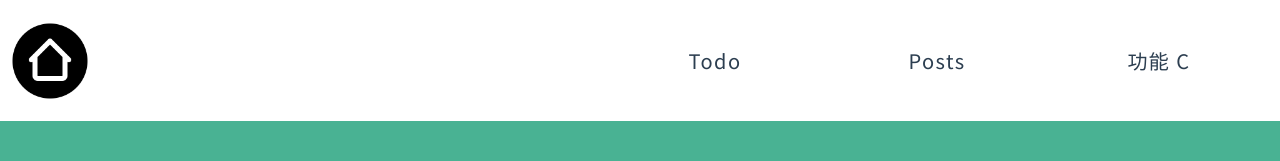
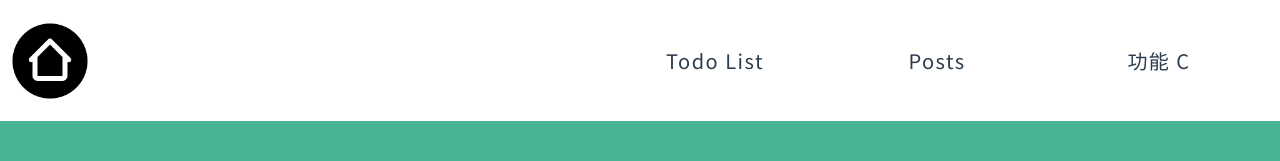
Before and after one commit to derekjan1240/vue-hello-world, a Vue app: page / in a window 1280 px wide. Shown: the top 161 px of the page. Built offline with nearby package versions, Linux system fonts and the light colour scheme.

Commit message:
修改 navbar 按鈕名稱

```diff
--- a/src/components/Navbar.vue
+++ b/src/components/Navbar.vue
@@ -9,7 +9,7 @@
     </div>
     <div id="navButtonWrapper">
       <router-link to="/todo" class="nav-btn">
-        Todo
+        Todo List
       </router-link>
       <router-link to="/featureB" class="nav-btn">
         Posts
@@ -57,7 +57,7 @@ export default {
 #navButtonWrapper {
   flex-grow: 1;
   display: flex;
-  justify-content: end;
+  justify-content: flex-end;
 }
 
 .scroll-snap-align-nav {
```
